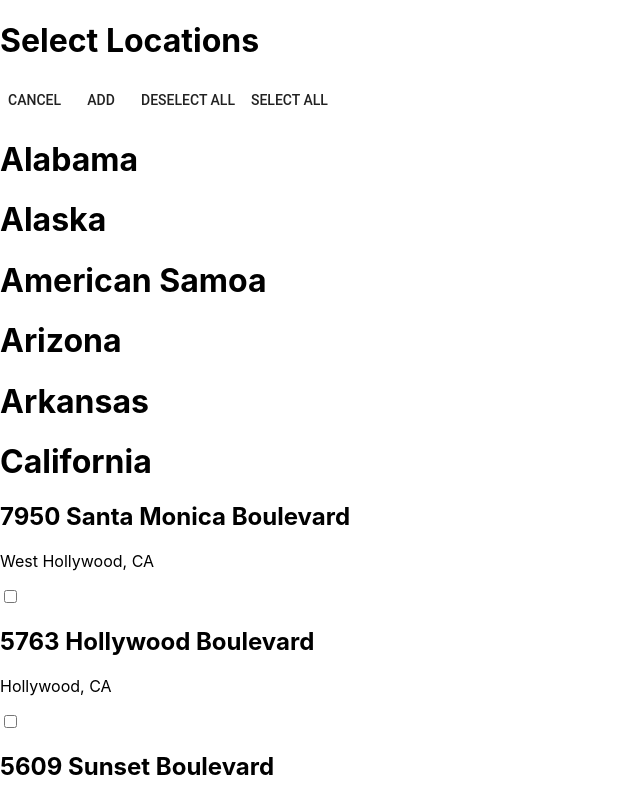
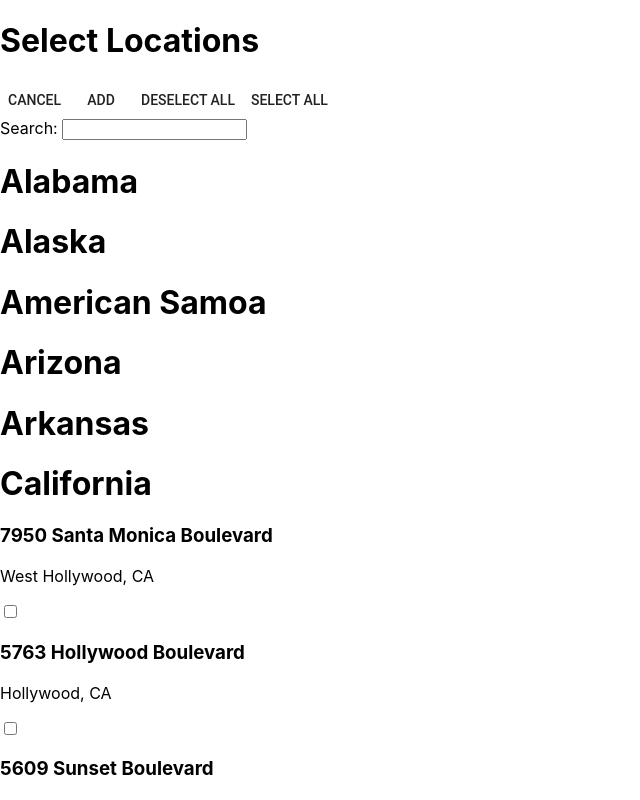
Before and after one commit to grantkayes/locationdisplay, a React (Create React App) app: page / in a window 1280 px wide. Shown: the top 800 px of the page, without its empty margins (0-640 px from the left). Built offline with nearby package versions, Linux system fonts and the light colour scheme.

Commit message:
search bar added

```diff
--- a/src/App.js
+++ b/src/App.js
@@ -9,6 +9,7 @@ class App extends Component {
 
     this.state = {
        allChecked: false,
+       searchValue: '',
     }
   }
 
@@ -31,6 +32,9 @@ class App extends Component {
         <FlatButton> Add </FlatButton>
         <FlatButton onClick={deselectAll}> Deselect All </FlatButton>
         <FlatButton onClick={selectAll}> Select All </FlatButton>
+        <form>
+          Search: <input type='text'/>
+        </form>
         <Locations allChecked={this.state.allChecked}/>
       </div>
     )
--- a/src/components/Location.js
+++ b/src/components/Location.js
@@ -1,16 +1,13 @@
 import React from 'react';
 
 const Location = (props) => {
-
-
-
-    return(
-        <div>
-            <h2> {props.address} </h2>
-            <p> {`${props.city}, ${props.state}`} </p>
-            {props.allChecked ? <input type="checkbox" checked/> : <input type="checkbox"/>}
-        </div>
-    )
+  return (
+    <div>
+      <h3> {props.address} </h3>
+      <p> {`${props.city}, ${props.state}`} </p>
+      {props.allChecked ? <input type="checkbox" checked /> : <input type="checkbox" />}
+    </div>
+  )
 }
 
 export default Location
```
